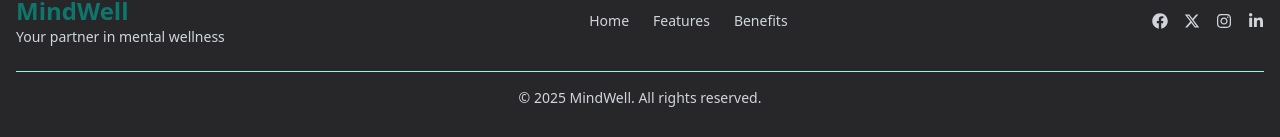
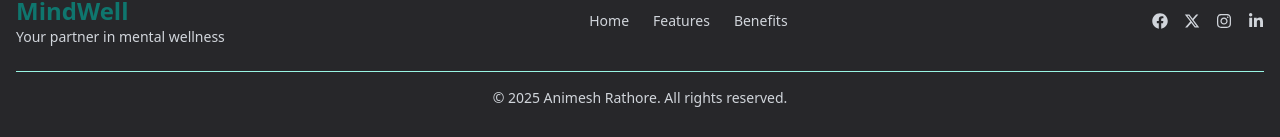
Before and after one commit to animesh156/mental-wellness-app, a React (Vite) app in the folder client/: page / in a window 1280 px wide. Shown: the part 1617-1754 px from the top of the page. Built offline with nearby package versions, Linux system fonts and the light colour scheme.

Commit message:
fixed bug in footer

```diff
--- a/client/src/components/Footer.jsx
+++ b/client/src/components/Footer.jsx
@@ -67,7 +67,7 @@ function Footer() {
 
           {/* Copyright Section */}
           <div className="text-center mt-6 text-sm border-t border-teal-200 dark:border-gray-700 pt-4">
-            © {new Date().getFullYear()} MindWell. All rights reserved.
+            © {new Date().getFullYear()} Animesh Rathore. All rights reserved.
           </div>
         </div>
       </footer>
--- a/client/src/components/Home.jsx
+++ b/client/src/components/Home.jsx
@@ -29,7 +29,7 @@ function Home() {
         }}
       >
         <div className="text-center absolute text-black">
-          <h1 className="md:text-6xl text-3xl font-extrabold">
+          <h1 className="md:text-6xl text-4xl font-extrabold">
             Find Inner Peace with MindWell
           </h1>
 
```
